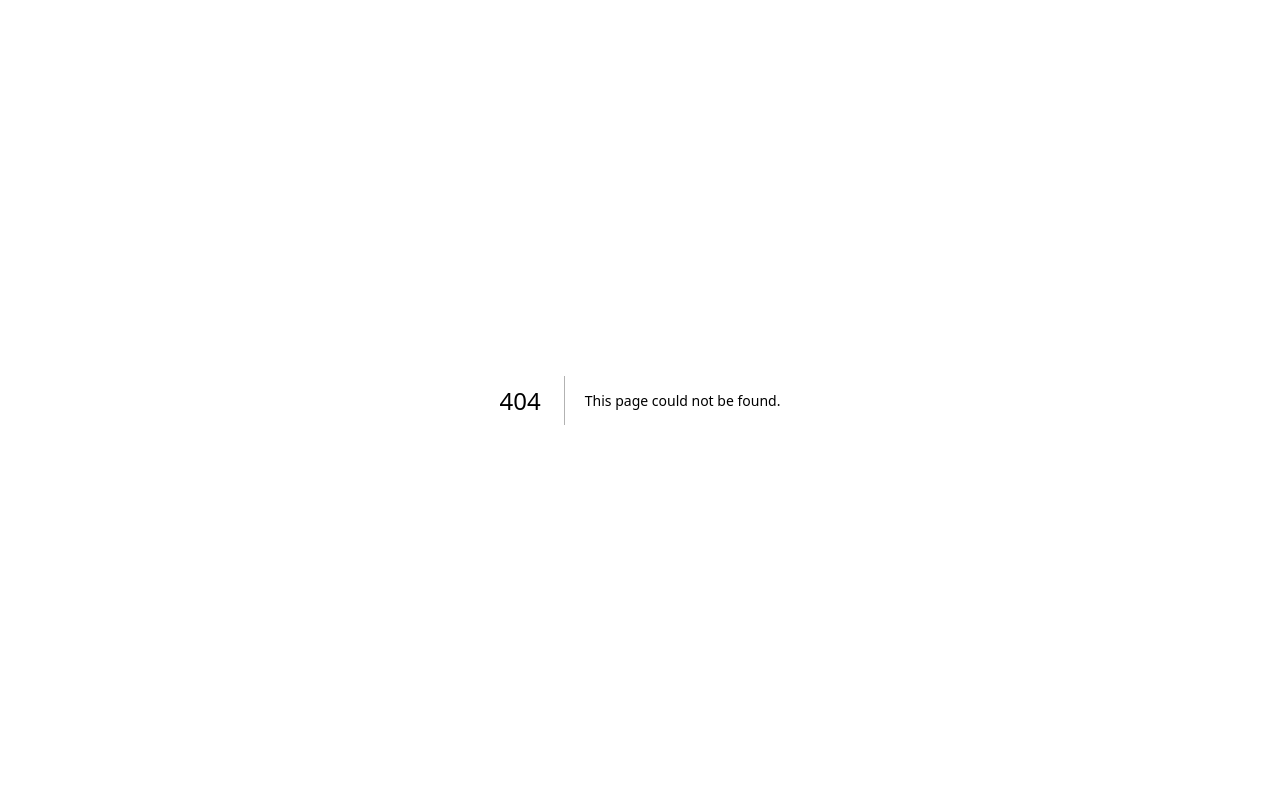
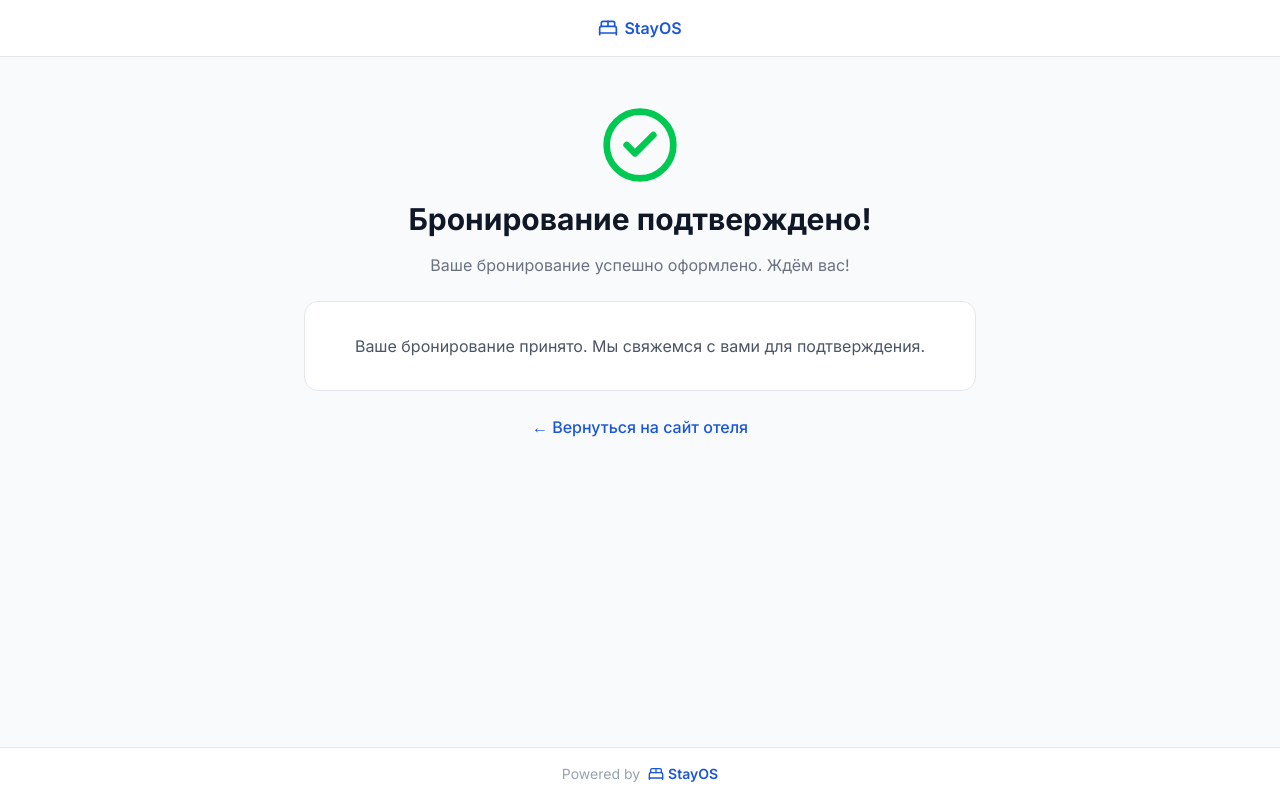
Before and after one commit to kzaibot-sys/stayos, a Next.js app: page /1/book/success in a window 1280 px wide. Before the commit this address had no page. Built offline with nearby package versions, Linux system fonts and the light colour scheme.

Commit message:
pages: add booking success page

```diff
--- /dev/null
+++ b/app/[slug]/book/success/page.tsx
@@ -0,0 +1,244 @@
+import { prisma } from "@/lib/prisma"
+import Link from "next/link"
+import { format } from "date-fns"
+import { ru } from "date-fns/locale/ru"
+import {
+  CheckCircle2,
+  BedDouble,
+  CalendarDays,
+  User,
+  Phone,
+  Mail,
+  MapPin,
+  Clock,
+} from "lucide-react"
+
+function formatPrice(price: number): string {
+  return new Intl.NumberFormat("ru-RU").format(price) + " ₸"
+}
+
+function formatDate(date: Date): string {
+  try {
+    return format(date, "d MMMM yyyy", { locale: ru })
+  } catch {
+    return date.toLocaleDateString()
+  }
+}
+
+export default async function BookingSuccessPage({
+  params,
+  searchParams,
+}: {
+  params: Promise<{ slug: string }>
+  searchParams: Promise<{ booking?: string }>
+}) {
+  const { slug } = await params
+  const { booking: bookingNumber } = await searchParams
+
+  // Try to fetch the booking if bookingNumber is provided
+  let booking = null
+  if (bookingNumber) {
+    booking = await prisma.booking.findUnique({
+      where: { bookingNumber },
+      include: {
+        room: true,
+        hotel: true,
+      },
+    })
+  }
+
+  return (
+    <div className="min-h-screen flex flex-col bg-gray-50">
+      {/* Header */}
+      <header className="bg-white border-b border-gray-200 px-4 py-4">
+        <div className="max-w-2xl mx-auto flex items-center justify-center">
+          <Link
+            href={`/${slug}`}
+            className="flex items-center gap-1.5 font-semibold text-[#1a56db]"
+          >
+            <BedDouble className="size-5" />
+            {booking?.hotel.name ?? "StayOS"}
+          </Link>
+        </div>
+      </header>
+
+      <main className="flex-1 py-12 px-4">
+        <div className="max-w-2xl mx-auto space-y-6">
+          {/* Success header */}
+          <div className="text-center space-y-4">
+            <div className="flex justify-center">
+              <CheckCircle2 className="size-20 text-green-500" />
+            </div>
+            <h1 className="text-3xl font-bold text-gray-900">
+              Бронирование подтверждено!
+            </h1>
+            {bookingNumber && (
+              <p className="text-2xl font-bold text-[#1a56db]">
+                #{bookingNumber}
+              </p>
+            )}
+            <p className="text-gray-500 max-w-md mx-auto">
+              Ваше бронирование успешно оформлено. Ждём вас!
+            </p>
+          </div>
+
+          {booking ? (
+            <>
+              {/* Booking details */}
+              <div className="bg-white rounded-xl border border-gray-200 p-6 space-y-5">
+                <h2 className="text-lg font-semibold text-gray-900">
+                  Детали бронирования
+                </h2>
+
+                <div className="space-y-4">
+                  {/* Room */}
+                  <div className="flex items-start gap-3">
+                    <BedDouble className="size-5 text-[#1a56db] shrink-0 mt-0.5" />
+                    <div>
+                      <p className="text-sm text-gray-500">Номер</p>
+                      <p className="font-medium text-gray-900">
+                        {booking.room.name}
+                      </p>
+                    </div>
+                  </div>
+
+                  {/* Check-in */}
+                  <div className="flex items-start gap-3">
+                    <CalendarDays className="size-5 text-[#1a56db] shrink-0 mt-0.5" />
+                    <div>
+                      <p className="text-sm text-gray-500">Заезд</p>
+                      <p className="font-medium text-gray-900">
+                        {formatDate(booking.checkIn)}
+                      </p>
+                      <p className="text-sm text-gray-400">
+                        с {booking.hotel.checkInTime}
+                      </p>
+                    </div>
+                  </div>
+
+                  {/* Check-out */}
+                  <div className="flex items-start gap-3">
+                    <CalendarDays className="size-5 text-gray-400 shrink-0 mt-0.5" />
+                    <div>
+                      <p className="text-sm text-gray-500">Выезд</p>
+                      <p className="font-medium text-gray-900">
+                        {formatDate(booking.checkOut)}
+                      </p>
+                      <p className="text-sm text-gray-400">
+                        до {booking.hotel.checkOutTime}
+                      </p>
+                    </div>
+                  </div>
+
+                  {/* Guest */}
+                  <div className="flex items-start gap-3">
+                    <User className="size-5 text-[#1a56db] shrink-0 mt-0.5" />
+                    <div>
+                      <p className="text-sm text-gray-500">Гость</p>
+                      <p className="font-medium text-gray-900">
+                        {booking.guestFirstName} {booking.guestLastName}
+                      </p>
+                      {booking.guestEmail && (
+                        <p className="text-sm text-gray-400">
+                          {booking.guestEmail}
+                        </p>
+                      )}
+                    </div>
+                  </div>
+
+                  {/* Total */}
+                  <div className="border-t border-gray-100 pt-4 flex justify-between items-center">
+                    <span className="font-semibold text-gray-900">Сумма</span>
+                    <span className="text-xl font-bold text-[#1a56db]">
+                      {formatPrice(booking.totalPrice)}
+                    </span>
+                  </div>
+                </div>
+              </div>
+
+              {/* Check-in info */}
+              <div className="bg-blue-50 rounded-xl border border-blue-100 p-6 space-y-4">
+                <h2 className="text-lg font-semibold text-gray-900">
+                  Информация для заезда
+                </h2>
+                <div className="space-y-3">
+                  <div className="flex items-center gap-3 text-sm text-gray-700">
+                    <Clock className="size-4 text-[#1a56db] shrink-0" />
+                    <span>
+                      Заезд с {booking.hotel.checkInTime}, выезд до{" "}
+                      {booking.hotel.checkOutTime}
+                    </span>
+                  </div>
+                  {booking.hotel.address && (
+                    <div className="flex items-start gap-3 text-sm text-gray-700">
+                      <MapPin className="size-4 text-[#1a56db] shrink-0 mt-0.5" />
+                      <span>{booking.hotel.address}</span>
+                    </div>
+                  )}
+                  {booking.hotel.phone && (
+                    <div className="flex items-center gap-3 text-sm text-gray-700">
+                      <Phone className="size-4 text-[#1a56db] shrink-0" />
+                      <a
+                        href={`tel:${booking.hotel.phone}`}
+                        className="hover:text-[#1a56db] transition-colors"
+                      >
+                        {booking.hotel.phone}
+                      </a>
+                    </div>
+                  )}
+                  {booking.hotel.email && (
+                    <div className="flex items-center gap-3 text-sm text-gray-700">
+                      <Mail className="size-4 text-[#1a56db] shrink-0" />
+                      <a
+                        href={`mailto:${booking.hotel.email}`}
+                        className="hover:text-[#1a56db] transition-colors"
+                      >
+                        {booking.hotel.email}
+                      </a>
+                    </div>
+                  )}
+                </div>
+              </div>
+            </>
+          ) : (
+            /* Generic message if booking not found */
+            <div className="bg-white rounded-xl border border-gray-200 p-8 text-center space-y-2">
+              <p className="text-gray-600">
+                Ваше бронирование принято. Мы свяжемся с вами для подтверждения.
+              </p>
+              {bookingNumber && (
+                <p className="text-sm text-gray-400">
+                  Номер бронирования: {bookingNumber}
+                </p>
+              )}
+            </div>
+          )}
+
+          {/* Back to hotel link */}
+          <div className="text-center">
+            <Link
+              href={`/${slug}`}
+              className="inline-flex items-center gap-2 text-[#1a56db] hover:underline font-medium"
+            >
+              ← Вернуться на сайт отеля
+            </Link>
+          </div>
+        </div>
+      </main>
+
+      {/* Footer */}
+      <footer className="border-t border-gray-200 bg-white py-4">
+        <div className="max-w-2xl mx-auto px-4 flex items-center justify-center gap-2 text-sm text-gray-400">
+          <span>Powered by</span>
+          <Link
+            href="/"
+            className="flex items-center gap-1 font-semibold text-[#1a56db] hover:underline"
+          >
+            <BedDouble className="size-4" />
+            StayOS
+          </Link>
+        </div>
+      </footer>
+    </div>
+  )
+}
```
